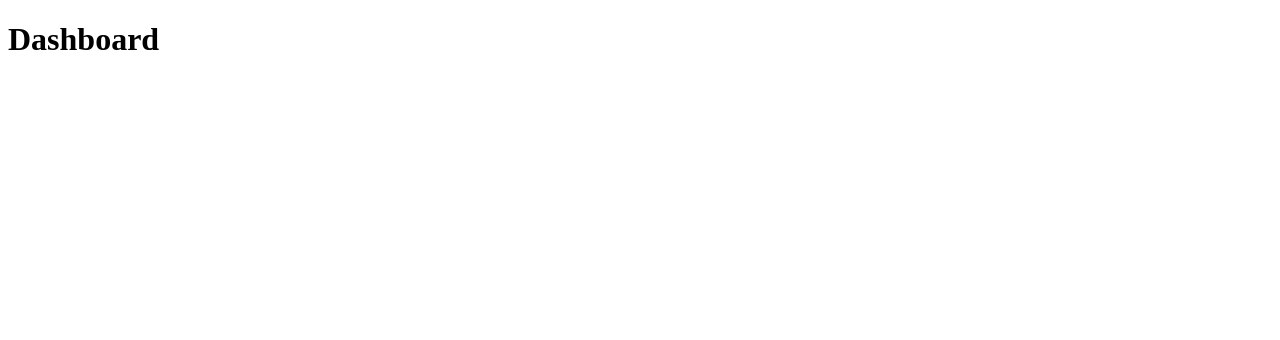
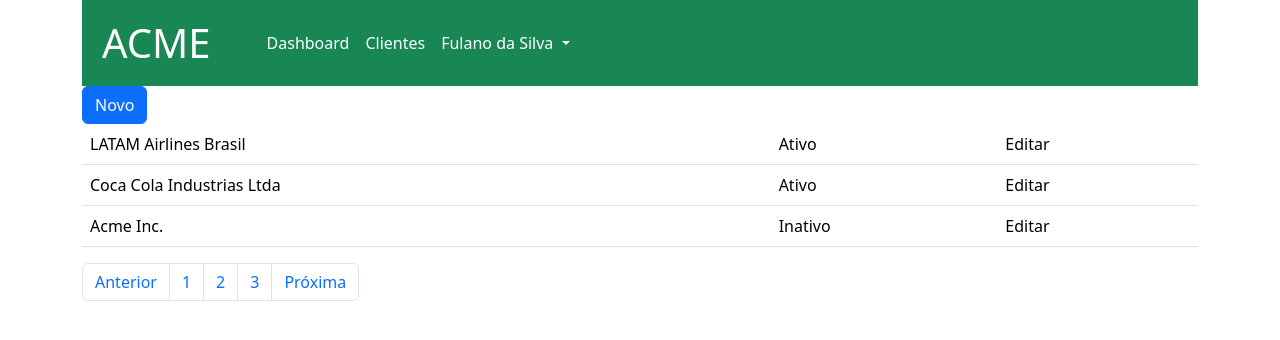
Before and after one commit to Cunegundess/dashboardDjango, a Django app: page / in a window 1280 px wide. Before the commit the part shown is almost empty. Shown: the top 340 px of the page. Run offline with Django 4.2, Linux system fonts and the light colour scheme.

Commit message:
Criando a primeira tela com Bootstrap

```diff
--- /dev/null
+++ b/dashboard/templates/base.html
@@ -0,0 +1,66 @@
+{% load static %}
+<!DOCTYPE html>
+<html lang="en">
+<head>
+    <meta charset="UTF-8">
+    <meta http-equiv="X-UA-Compatible" content="IE=edge">
+    <meta name="viewport" content="width=device-width, initial-scale=1.0">
+    <title>{% block title %}{% endblock %}</title>
+    <link href="https://cdn.jsdelivr.net/npm/bootstrap@5.3.0-alpha3/dist/css/bootstrap.min.css" rel="stylesheet" integrity="sha384-KK94CHFLLe+nY2dmCWGMq91rCGa5gtU4mk92HdvYe+M/SXH301p5ILy+dN9+nJOZ" crossorigin="anonymous">
+    <link rel="stylesheet" href="{% static 'css/style.css' %}">
+</head>
+<body>
+
+    <div class="container">
+
+        <header>
+            <nav class="navbar navbar-expand-lg bg-success p-2">
+                <div class="container-fluid grid gap-4">
+                  <a class="navbar-brand text-white fs-1" href="#">ACME</a>
+                  <button class="navbar-toggler" type="button" data-bs-toggle="collapse" data-bs-target="#navbarNavDropdown" aria-controls="navbarNavDropdown" aria-expanded="false" aria-label="Toggle navigation">
+                    <span class="navbar-toggler-icon"></span>
+                  </button>
+                  <div class="collapse navbar-collapse fw-light p-2 g-col-6" id="navbarNavDropdown">
+                    <ul class="navbar-nav">
+                      <li class="nav-item">
+                        <a class="nav-link active text-white" aria-current="page" href="#">Dashboard</a>
+                      </li>
+                      <li class="nav-item">
+                        <a class="nav-link text-white" href="#">Clientes</a>
+                      </li>
+
+                      <li class="nav-item dropdown">
+                        <a class="nav-link dropdown-toggle text-white" href="#" role="button" data-bs-toggle="dropdown" aria-expanded="false">
+                          Fulano da Silva
+                        </a>
+                        <ul class="dropdown-menu">
+                          <li><a class="dropdown-item" href="#">Action</a></li>
+                          <li><a class="dropdown-item" href="#">Another action</a></li>
+                          <li><a class="dropdown-item" href="#">Something else here</a></li>
+                        </ul>
+                      </li>
+                    </ul>
+                  </div>
+                </div>
+              </nav>
+        </header>
+
+        {% block content %}
+        {% endblock %}
+
+        <nav aria-label="Page navigation example">
+            <ul class="pagination">
+                <li class="page-item"><a class="page-link" href="#">Anterior</a></li>
+                <li class="page-item"><a class="page-link" href="#">1</a></li>
+                <li class="page-item"><a class="page-link" href="#">2</a></li>
+                <li class="page-item"><a class="page-link" href="#">3</a></li>
+                <li class="page-item"><a class="page-link" href="#">Próxima</a></li>
+            </ul>
+        </nav>
+
+    </div>
+
+    <script src="https://cdn.jsdelivr.net/npm/bootstrap@5.3.0-alpha3/dist/js/bootstrap.min.js" integrity="sha384-Y4oOpwW3duJdCWv5ly8SCFYWqFDsfob/3GkgExXKV4idmbt98QcxXYs9UoXAB7BZ" crossorigin="anonymous"></script>
+    <script src="{% static 'js/index.js' %}"></script>
+</body>
+</html>
--- a/dashboard/templates/dashboard/dashboard.html
+++ b/dashboard/templates/dashboard/dashboard.html
@@ -1,12 +1,30 @@
-<!DOCTYPE html>
-<html lang="en">
-<head>
-    <meta charset="UTF-8">
-    <meta http-equiv="X-UA-Compatible" content="IE=edge">
-    <meta name="viewport" content="width=device-width, initial-scale=1.0">
-    <title>Dashboard</title>
-</head>
-<body>
-    <h1>Dashboard</h1>
-</body>
-</html>
+{% extends 'base.html' %}
+
+{% block title %} Dashboard {% endblock %}
+
+{% block content %}
+<main>
+    <button class="btn btn-primary" type="submit">Novo</button>
+
+    <table class="table">
+
+        <tbody>
+          <tr>
+            <td>LATAM Airlines Brasil</td>
+            <td>Ativo</td>
+            <td>Editar</td>
+          </tr>
+          <tr>
+            <td>Coca Cola Industrias Ltda</td>
+            <td>Ativo</td>
+            <td>Editar</td>
+          </tr>
+          <tr>
+            <td>Acme Inc.</td>
+            <td>Inativo</td>
+            <td>Editar</td>
+          </tr>
+        </tbody>
+      </table>
+</main>
+{% endblock %}
```
Also changed, not shown: dashboard/static/css/style.css (added), dashboard/static/js/index.js (added).
